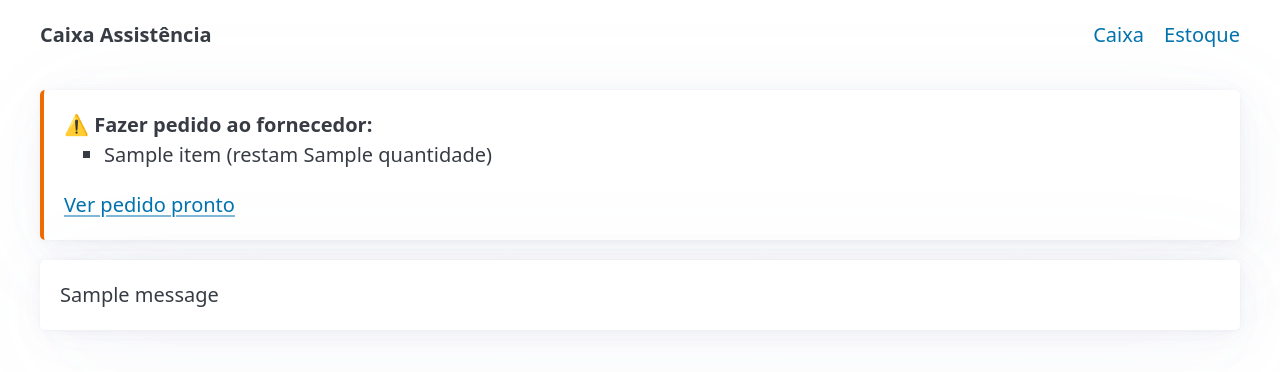
After one commit to davidfwallace/caixa-assistencia, a Flask app: template templates/base.html in a window 1280 px wide. The commit adds this page. Shown: the top 372 px of the page. Run offline with Flask 3, Linux system fonts and the light colour scheme; the template is opened without the code that fills it: most values are stand-ins (such as "Sample title", 1, 10 or a date in 2020); one stand-in notice (Sample message) is shown; some libraries are stand-ins or nearby versions.

Commit message:
Extrai layout base com menu e mensagens

```diff
--- /dev/null
+++ b/templates/base.html
@@ -0,0 +1,45 @@
+<!doctype html>
+<html lang="pt-BR">
+<head>
+  <meta charset="utf-8">
+  <meta name="viewport" content="width=device-width, initial-scale=1">
+  <title>Caixa Assistência</title>
+  <link rel="stylesheet" href="https://cdn.jsdelivr.net/npm/@picocss/pico@2/css/pico.min.css">
+  <style>
+    .entrada { color: #2e7d32; }
+    .saida { color: #c62828; }
+    .erro { border-left: 4px solid #c62828; }
+    .sucesso { border-left: 4px solid #2e7d32; }
+    .alerta { border-left: 4px solid #ef6c00; }
+  </style>
+</head>
+<body>
+  <nav class="container">
+    <ul><li><strong>Caixa Assistência</strong></li></ul>
+    <ul>
+      <li><a href="{{ url_for('index') }}">Caixa</a></li>
+      <li><a href="{{ url_for('estoque') }}">Estoque</a></li>
+    </ul>
+  </nav>
+
+  <main class="container">
+    {% if alertas %}
+      <article class="alerta">
+        ⚠️ <strong>Fazer pedido ao fornecedor:</strong>
+        <ul>
+          {% for item in alertas %}
+            <li>{{ item.nome }} (restam {{ item.quantidade }})</li>
+          {% endfor %}
+        </ul>
+        <a href="{{ url_for('estoque') }}#pedido">Ver pedido pronto</a>
+      </article>
+    {% endif %}
+
+    {% for categoria, mensagem in get_flashed_messages(with_categories=true) %}
+      <article class="{{ categoria }}">{{ mensagem }}</article>
+    {% endfor %}
+
+    {% block conteudo %}{% endblock %}
+  </main>
+</body>
+</html>
```
Also changed, not shown: templates/index.html (+5 -23 lines).
